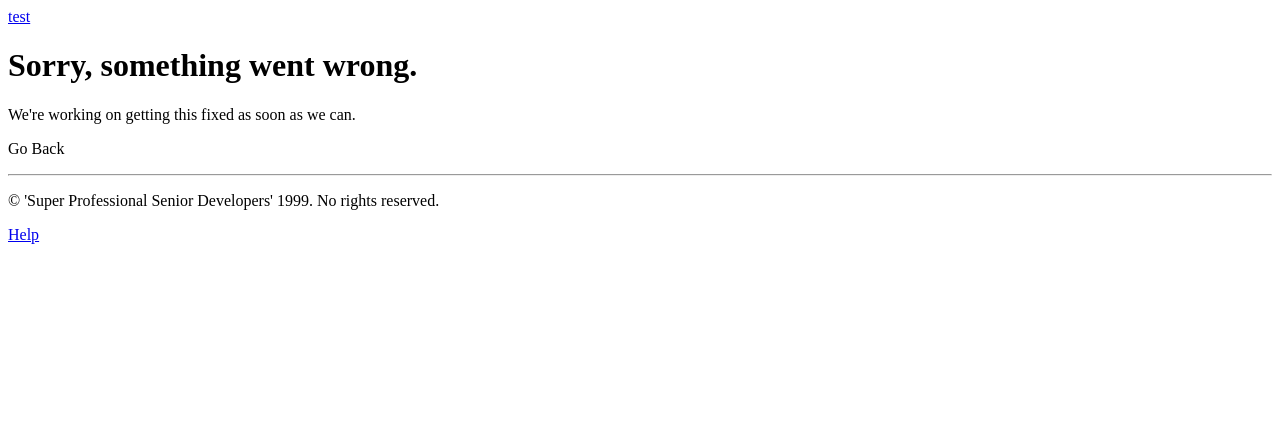
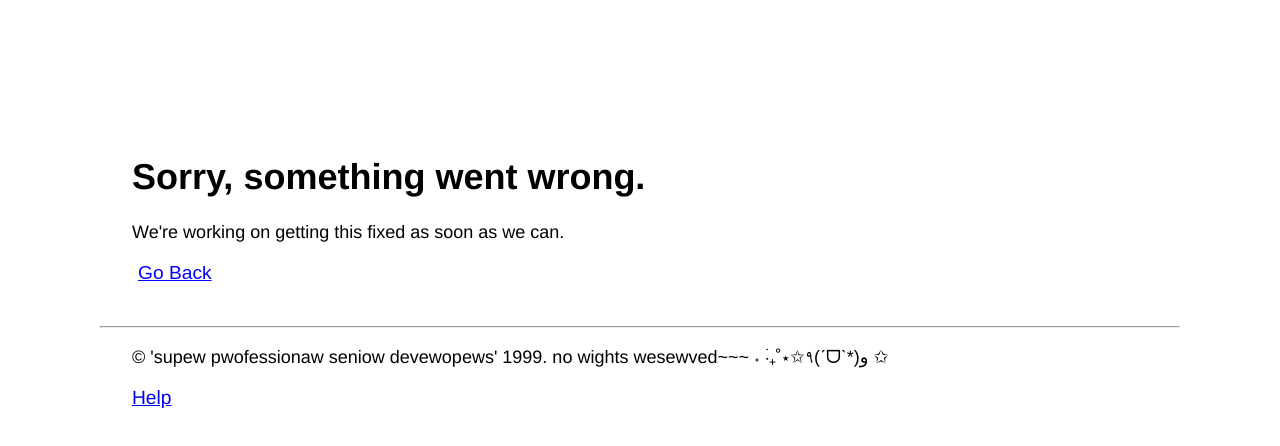
Before and after one commit to evenstarProjects/Hellsite, a website: page index.html in a window 1280 px wide. Drawn offline with Linux system fonts and the light colour scheme.

Commit message:
Finished index.html
Need to do the itcrowd next

```diff
--- /dev/null
+++ b/hell_css/fakeindex.css
@@ -0,0 +1,57 @@
+body {
+    font-family: helvetica, arial, sans-serif;
+    font-size: 18px;
+    color: black;
+    margin: 50px;
+    padding: 50px;
+}
+
+main, footer {
+    padding: 2rem;
+}
+
+.goBack {
+    color:blue;
+    text-decoration: underline;
+    font-size: 1.2rem;
+    cursor: pointer;
+    border: 0;
+    background-color: white;
+}
+
+.help {
+    font-size: 1.2rem;
+}
+
+footer {
+    padding-top: 0;
+}
+
+/* GO BACK BUTTON */
+
+.tooltip {
+    color:blue;
+    text-decoration: underline;
+    font-size: 1.2rem;
+    cursor: pointer;
+    border: 0;
+    background-color: white;
+    position: relative;
+    display: inline-block;
+}
+
+.tooltip .tooltiptext {
+  visibility: hidden;
+  width: 120px;
+  background-color: black;
+  color: #fff;
+  text-align: center;
+  border-radius: 6px;
+  padding: 5px 0;
+  position: absolute;
+  z-index: 1;
+}
+
+.tooltip:active .tooltiptext {
+  visibility: visible;
+}
--- a/index.html
+++ b/index.html
@@ -5,29 +5,28 @@
     <meta charset="UTF-8">
     <meta name="viewport" content="width=device-width, initial-scale=1.0">
     <title>Error</title>
+    <link rel="stylesheet" href="hell_css/fakeindex.css">
 </head>
 
 <body>
-    <a href="test.html">test</a>
-
-    <header>
-
-    </header>
+    <!-- <a href="test.html">test</a> -->
 
     <main>
 
         <h1>Sorry, something went wrong.</h1>
         <p>We're working on getting this fixed as soon as we can.</p>
-        <p>Go Back</p>
-        <hr>
-
+        <button class="tooltip">Go Back
+            <span class="tooltiptext">not a real button, stoopid &#129318;</span>
+        </button>
 
     </main>
 
+    <hr>
+
     <footer>
 
-        <p>&copy 'Super Professional Senior Developers' 1999. No rights reserved.</p>
-        <p><a href="hell_pages/theitcrowd.html">Help</a></p>
+        <p>&copy 'supew pwofessionaw seniow devewopews' 1999. no wights wesewved~~~ ˖ ࣪‧₊˚⋆✩٩(ˊᗜˋ*)و ✩</p>
+        <p class="help"><a href="hell_pages/theitcrowd.html">Help</a></p>
 
     </footer>
 
```
